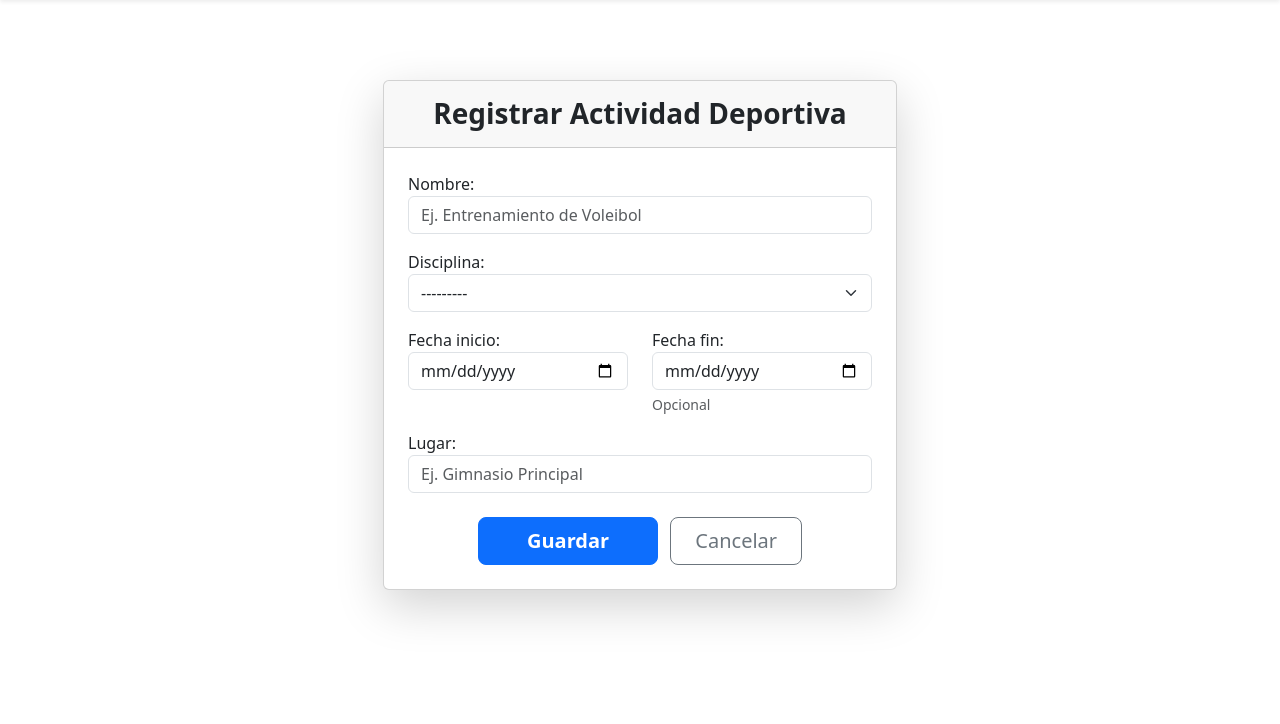
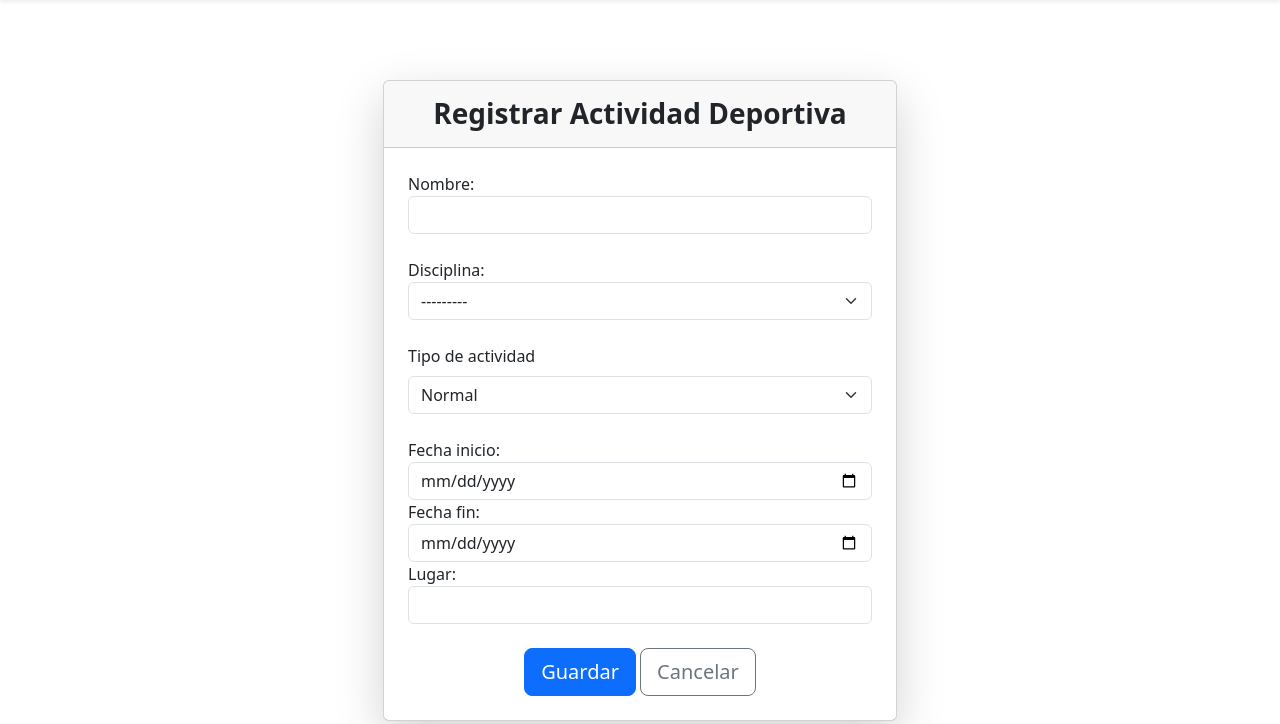
Before and after one commit to Andvs/proyecto-ing-software, a Django app: page /actividades/crear/ in a window 1280 px wide. Shown: the part 76-800 px from the top of the page. Run offline with Django 4.2, Linux system fonts and the light colour scheme; the visitor is signed in with stand-in values (Sample User, id 1); data that the repository does not hold is empty.

Commit message:
actividades desportivas de tipo torneo

```diff
--- a/app/forms.py
+++ b/app/forms.py
@@ -309,17 +309,48 @@ class DisciplinaForm(forms.ModelForm):
 
 
 class ActividadDeportivaForm(forms.ModelForm):
+    estudiantes = forms.ModelMultipleChoiceField(
+        queryset=Estudiante.objects.none(),     # ← Importante
+        required=False,
+        widget=forms.CheckboxSelectMultiple
+    )
+
     class Meta:
         model = ActividadDeportiva
-        fields = ['nombre', 'disciplina', 'fecha_inicio', 'fecha_fin', 'lugar']
+        fields = [
+            'nombre', 'disciplina', 'fecha_inicio', 'fecha_fin',
+            'lugar', 'tipo', 'estudiantes'
+        ]
         widgets = {
-            'nombre': forms.TextInput(attrs={'class': 'form-control', 'placeholder': 'Ej. Entrenamiento de Voleibol'}),
+            'nombre': forms.TextInput(attrs={'class': 'form-control'}),
             'disciplina': forms.Select(attrs={'class': 'form-select'}),
             'fecha_inicio': forms.DateInput(attrs={'type': 'date', 'class': 'form-control'}),
             'fecha_fin': forms.DateInput(attrs={'type': 'date', 'class': 'form-control'}),
-            'lugar': forms.TextInput(attrs={'class': 'form-control', 'placeholder': 'Ej. Gimnasio Principal'}),
+            'lugar': forms.TextInput(attrs={'class': 'form-control'}),
+            'tipo': forms.Select(attrs={'class': 'form-select'}),
         }
 
+    def __init__(self, *args, **kwargs):
+        disciplina_id = None
+
+        # 1. Extraer disciplina del POST o initial
+        if "data" in kwargs and kwargs["data"].get("disciplina"):
+            disciplina_id = kwargs["data"].get("disciplina")
+        elif "initial" in kwargs and kwargs["initial"].get("disciplina"):
+            disciplina_id = kwargs["initial"].get("disciplina")
+
+        super().__init__(*args, **kwargs)
+
+        # 2. Actualizar queryset basado en la disciplina
+        if disciplina_id:
+            self.fields['estudiantes'].queryset = Estudiante.objects.filter(
+                inscripciones__disciplina_id=disciplina_id,
+                inscripciones__estado="ACTIVA",
+            ).distinct()
+        else:
+            self.fields['estudiantes'].queryset = Estudiante.objects.none()
+
+    # Tus validadores originales
     def clean_nombre(self):
         nombre = self.cleaned_data.get('nombre', '').strip()
         if not nombre:
@@ -369,3 +400,10 @@ class InscripcionForm(forms.ModelForm):
             .select_related('perfil__user')
             .order_by('perfil__user__last_name', 'perfil__user__first_name')
         )
+
+class SeleccionarAlumnosForm(forms.Form):
+    estudiantes = forms.ModelMultipleChoiceField(
+        queryset=Estudiante.objects.all().order_by("perfil__user__username"),
+        widget=forms.CheckboxSelectMultiple,
+        required=True
+    )
--- a/app/views.py
+++ b/app/views.py
@@ -1,4 +1,5 @@
 # usuarios/views.py
+from django.http import JsonResponse
 from django.shortcuts import render, redirect, get_object_or_404
 from django.core.paginator import Paginator
 from django.db.models import Count, Q, F
@@ -326,20 +327,33 @@ def asistencia_marcar(request, actividad_id: int):
     )
     disciplina = actividad.disciplina
 
-    inscripciones = (
-        Inscripcion.objects
-        .select_related("estudiante__perfil__user", "disciplina")
-        .filter(
-            disciplina=disciplina,
-            estado="ACTIVA",
-            estudiante__perfil__activo=True
+# ▬▬▬▬▬ TORNEO → usar estudiantes seleccionados ▬▬▬▬▬
+    if actividad.tipo == "torneo":
+        estudiantes = actividad.estudiantes.select_related(
+            "perfil__user"
+        ).filter(
+            perfil__activo=True
+        ).order_by(
+            "perfil__user__last_name",
+            "perfil__user__first_name"
         )
-        .order_by(
-            "estudiante__perfil__user__last_name",
-            "estudiante__perfil__user__first_name"
+
+    else:
+        # ▬▬▬▬ NORMAL → usar inscripciones activas ▬▬▬▬
+        inscripciones = (
+            Inscripcion.objects
+            .select_related("estudiante__perfil__user", "disciplina")
+            .filter(
+                disciplina=disciplina,
+                estado="ACTIVA",
+                estudiante__perfil__activo=True
+            )
+            .order_by(
+                "estudiante__perfil__user__last_name",
+                "estudiante__perfil__user__first_name"
+            )
         )
-    )
-    estudiantes = [insc.estudiante for insc in inscripciones]
+        estudiantes = [insc.estudiante for insc in inscripciones]
 
     fecha_param = (request.GET.get('fecha') or request.GET.get('date') or None)
     if fecha_param:
@@ -540,16 +554,56 @@ def eliminar_disciplina(request, pk):
 # -----------------------------------------------------
 @rol_requerido(roles_permitidos=['Entrenador', 'Admin', 'Coordinador Deportivo'])
 def crear_actividad(request):
-    if request.method == 'POST':
+
+    print("\n========== DEBUG ==========")
+    print("POST RECIBIDO:", request.POST)
+    print("===========================\n")
+
+    tipo = request.POST.get("tipo", "")
+    disciplina_id = request.POST.get("disciplina")
+
+    estudiantes_filtrados = Estudiante.objects.none()
+
+    # Si es torneo y tiene disciplina → filtrar
+    if tipo == "torneo" and disciplina_id:
+        estudiantes_filtrados = Estudiante.objects.filter(
+            inscripciones__disciplina_id=disciplina_id,
+            inscripciones__estado="ACTIVA"
+        ).distinct()
+
+        print("ESTUDIANTES FILTRADOS:", estudiantes_filtrados)
+
+    # Si POST
+    if request.method == "POST":
         form = ActividadDeportivaForm(request.POST)
+
+        # ← ← ← EL FIX IMPORTANTE
+        form.fields["estudiantes"].queryset = estudiantes_filtrados
+
         if form.is_valid():
-            form.save()
-            messages.success(request, '¡Actividad deportiva registrada con éxito!')
-            return redirect('lista_actividades')
+            actividad = form.save()
+
+            if tipo == "torneo":
+                seleccionados = form.cleaned_data["estudiantes"]
+                print("ESTUDIANTES SELECCIONADOS:", seleccionados)
+
+            messages.success(request, "Actividad registrada correctamente.")
+            return redirect("lista_actividades")
+
+        else:
+            print("\n❌ FORMULARIO INVÁLIDO:")
+            print(form.errors)
+            print("=======================\n")
+
     else:
         form = ActividadDeportivaForm()
-    return render(request, 'actividades/crear.html', {'form': form})
 
+    # Set queryset cuando GET
+    form.fields["estudiantes"].queryset = estudiantes_filtrados
+
+    return render(request, "actividades/crear.html", {
+        "form": form,
+    })
 
 @rol_requerido(roles_permitidos=['Entrenador', 'Admin', 'Coordinador Deportivo'])
 def lista_actividades(request):
@@ -670,3 +724,16 @@ def eliminar_inscripcion(request, pk):
     except Exception as e:
         messages.error(request, f'Error al eliminar la inscripción: {e}')
     return redirect('lista_inscripciones')
+
+def obtener_estudiantes_por_disciplina(request, disciplina_id):
+    estudiantes = Estudiante.objects.filter(
+        inscripciones__disciplina_id=disciplina_id,
+        inscripciones__estado="ACTIVA"
+    ).distinct()
+
+    data = [
+        {"id": est.id, "nombre": est.perfil.user.get_full_name()}
+        for est in estudiantes
+    ]
+
+    return JsonResponse({"estudiantes": data})
--- a/proyecto_escuela/urls.py
+++ b/proyecto_escuela/urls.py
@@ -28,6 +28,7 @@ urlpatterns = [
     path('actividades/', v.lista_actividades, name='lista_actividades'),
     path('actividades/editar/<int:pk>/', v.editar_actividad, name='editar_actividad'),
     path('actividades/eliminar/<int:pk>/', v.eliminar_actividad, name='eliminar_actividad'),
+    path('obtener-estudiantes/<int:disciplina_id>/', v.obtener_estudiantes_por_disciplina, name='obtener_estudiantes'),
 
     # --- Inscripciones ---
     path('inscripciones/crear/', v.crear_inscripcion, name='crear_inscripcion'),
--- a/templates/actividades/crear.html
+++ b/templates/actividades/crear.html
@@ -2,69 +2,121 @@
 {% block titulo %}Registrar Actividad Deportiva{% endblock %}
 
 {% block contenido %}
+
 <div class="container mt-5">
   <div class="row justify-content-center">
     <div class="col-md-8 col-lg-6">
       <div class="card shadow-lg">
+
         <div class="card-header text-center py-3">
           <h3 class="fw-bold mb-0">Registrar Actividad Deportiva</h3>
         </div>
+
         <div class="card-body p-4">
 
           {% if messages %}
             {% for message in messages %}
-              <div class="alert alert-{{ message.tags }} alert-dismissible fade show" role="alert">
-                {{ message }}
-                <button type="button" class="btn-close" data-bs-dismiss="alert" aria-label="Cerrar"></button>
-              </div>
+              <div class="alert alert-{{ message.tags }}">{{ message }}</div>
             {% endfor %}
           {% endif %}
 
           <form method="post" novalidate>
             {% csrf_token %}
 
-            <div class="mb-3">
             {{ form.nombre.label_tag }}
-              {{ form.nombre }}
-              {% for e in form.nombre.errors %}<div class="text-danger small">{{ e }}</div>{% endfor %}
-            </div>
+            {{ form.nombre }} <br>
 
-            <div class="mb-3">
             {{ form.disciplina.label_tag }}
-              {{ form.disciplina }}
-              {% for e in form.disciplina.errors %}<div class="text-danger small">{{ e }}</div>{% endfor %}
-            </div>
+            {{ form.disciplina }} <br>
 
-            <div class="row">
-              <div class="col-md-6 mb-3">
+            <!-- SELECT TIPO -->
+            <label for="id_tipo" class="form-label">Tipo de actividad</label>
+            <select id="id_tipo" name="tipo" class="form-select">
+              <option value="normal" {% if tipo == "normal" %}selected{% endif %}>Normal</option>
+              <option value="torneo" {% if tipo == "torneo" %}selected{% endif %}>Torneo</option>
+            </select>
+
+            <br>
+
             {{ form.fecha_inicio.label_tag }}
             {{ form.fecha_inicio }}
-                {% for e in form.fecha_inicio.errors %}<div class="text-danger small">{{ e }}</div>{% endfor %}
-              </div>
 
-              <div class="col-md-6 mb-3">
             {{ form.fecha_fin.label_tag }}
             {{ form.fecha_fin }}
-                <div class="form-text small">Opcional</div>
-                {% for e in form.fecha_fin.errors %}<div class="text-danger small">{{ e }}</div>{% endfor %}
+
+            {{ form.lugar.label_tag }}
+            {{ form.lugar }}
+
+            <!-- LISTA DE ESTUDIANTES -->
+            <div id="estudiantes_box" style="display:none; margin-top:20px;">
+              <label class="form-label fw-bold">Seleccionar estudiantes</label>
+              <div id="lista_estudiantes" class="border p-3 rounded">
+                Selecciona una disciplina y tipo "Torneo" para ver estudiantes.
               </div>
             </div>
 
-            <div class="mb-3">
-              {{ form.lugar.label_tag }}
-              {{ form.lugar }}
-              {% for e in form.lugar.errors %}<div class="text-danger small">{{ e }}</div>{% endfor %}
-            </div>
-
             <div class="text-center mt-4">
-              <button type="submit" class="btn btn-primary btn-lg px-5 fw-bold">Guardar</button>
-              <a href="{% url 'lista_actividades' %}" class="btn btn-outline-secondary btn-lg px-4 ms-2">Cancelar</a>
+              <button type="submit" class="btn btn-primary btn-lg">Guardar</button>
+              <a href="{% url 'lista_actividades' %}" class="btn btn-outline-secondary btn-lg">Cancelar</a>
             </div>
 
           </form>
+
         </div>
       </div>
     </div>
   </div>
 </div>
+
+<script>
+document.addEventListener("DOMContentLoaded", function () {
+
+    const tipoSelect = document.getElementById("id_tipo");
+    const disciplinaSelect = document.getElementById("id_disciplina");
+    const box = document.getElementById("estudiantes_box");
+    const lista = document.getElementById("lista_estudiantes");
+
+    function cargarEstudiantes() {
+        const tipo = tipoSelect.value;
+        const disc = disciplinaSelect.value;
+
+        if (tipo !== "torneo" || !disc) {
+            box.style.display = "none";
+            lista.innerHTML = "Selecciona una disciplina y tipo 'Torneo' para ver estudiantes.";
+            return;
+        }
+
+        fetch(`/obtener-estudiantes/${disc}/`)
+            .then(r => r.json())
+            .then(data => {
+                box.style.display = "block";
+
+                if (!data.estudiantes.length) {
+                    lista.innerHTML = "No hay estudiantes inscritos en esta disciplina.";
+                    return;
+                }
+
+                lista.innerHTML = "";
+                data.estudiantes.forEach(est => {
+                    lista.innerHTML += `
+                        <div>
+                            <label>
+                                <input type="checkbox" name="estudiantes" value="${est.id}">
+                                ${est.nombre}
+                            </label>
+                        </div>
+                    `;
+                });
+            })
+            .catch(e => {
+                console.log("ERROR cargando estudiantes:", e);
+            });
+    }
+
+    tipoSelect.addEventListener("change", cargarEstudiantes);
+    disciplinaSelect.addEventListener("change", cargarEstudiantes);
+
+});
+</script>
+
 {% endblock %}
```
Also changed, not shown: app/models.py (+27 -2 lines), app/migrations/0003_participanteactividad.py (added), app/migrations/0004_alter_actividaddeportiva_options_and_more.py (added), app/migrations/0005_rename_alumnos_actividaddeportiva_estudiantes_and_more.py (added), app/migrations/0006_alter_actividaddeportiva_options.py (added), app/migrations/0007_alter_actividaddeportiva_tipo.py (added). Lines whose indentation alone changed are shown as unchanged.
